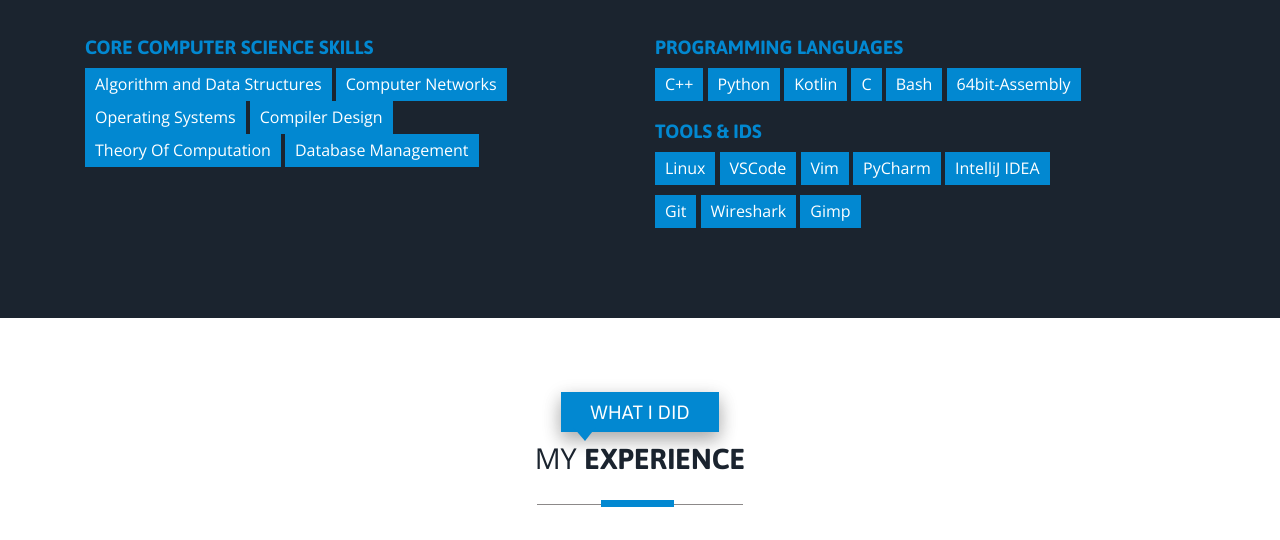
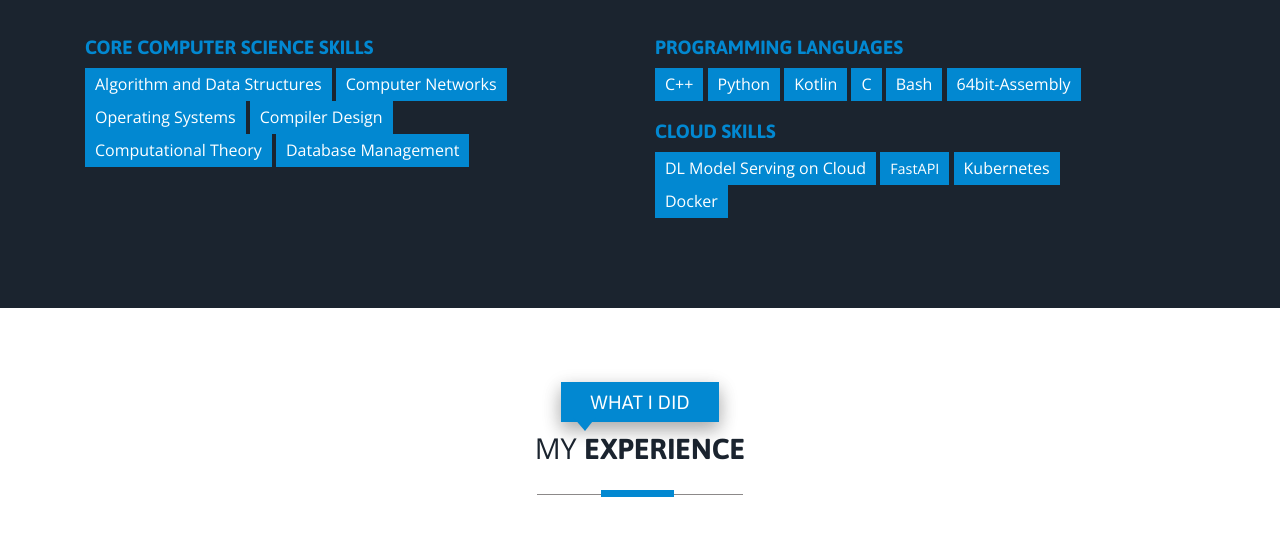
Before and after one commit to mahakal001/mahakal001.github.io, a plain HTML site: page portfolio/index.html in a window 1280 px wide. Shown: the part 1820-2360 px from the top of the page. Drawn offline with nearby package versions, Linux system fonts and the light colour scheme; files whose address does not match are found by name.

Commit message:
profile updated

```diff
--- a/portfolio/index.html
+++ b/portfolio/index.html
@@ -360,7 +360,7 @@ License URL: http://creativecommons.org/licenses/by/3.0/
               <li>Computer Networks</li>
               <li>Operating Systems</li>
               <li>Compiler Design</li>
-              <li>Theory Of Computation</li>
+              <li>Computational Theory</li>
               <li>Database Management</li>
             </ul>
           </div>
@@ -382,18 +382,12 @@ License URL: http://creativecommons.org/licenses/by/3.0/
         </div>
         <div class="col-md-6 wthree_about_right_grid">
           <div class="col-xs-10 wthree_about_right_grid_right">
-            <h4>Tools & Ids</h4>
+            <h4>Cloud Skills</h4>
             <ul class="news">
-              <li>Linux</li>
-              <li>VSCode</li>
-              <li>Vim</li>
-              <li>PyCharm</li>
-              <li>IntelliJ IDEA</li>
-            </ul>
-            <ul class="news">
-              <li>Git</li>
-              <li>Wireshark</li>
-              <li>Gimp</li>
+              <li>DL Model Serving on Cloud</li>
+              <li> <a href="https://fastapi.tiangolo.com/" target="_blank"> FastAPI</a> </li>
+              <li>Kubernetes</li>
+              <li>Docker</li>
             </ul>
           </div>
           <div class="clearfix"> </div>
```
